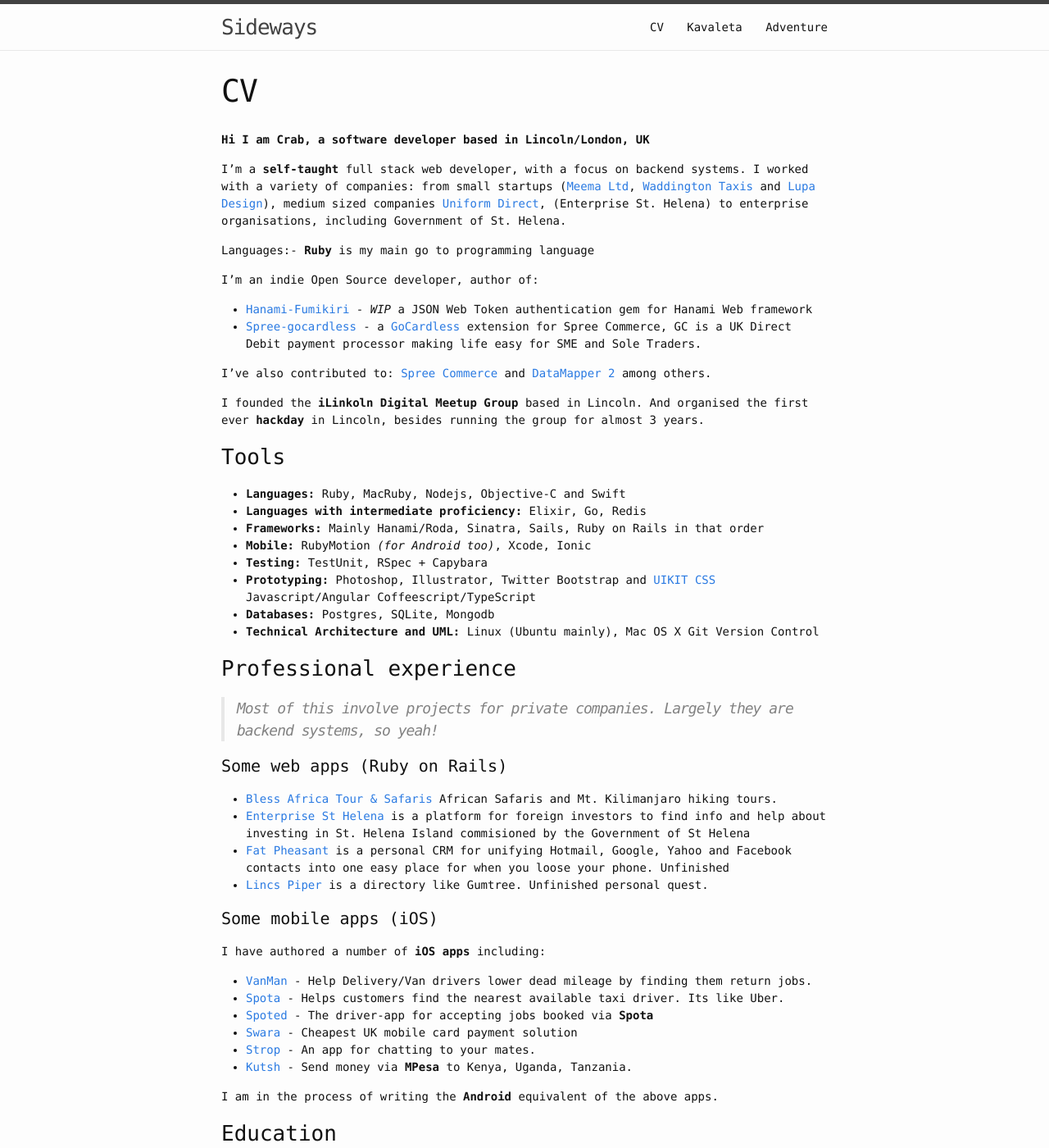
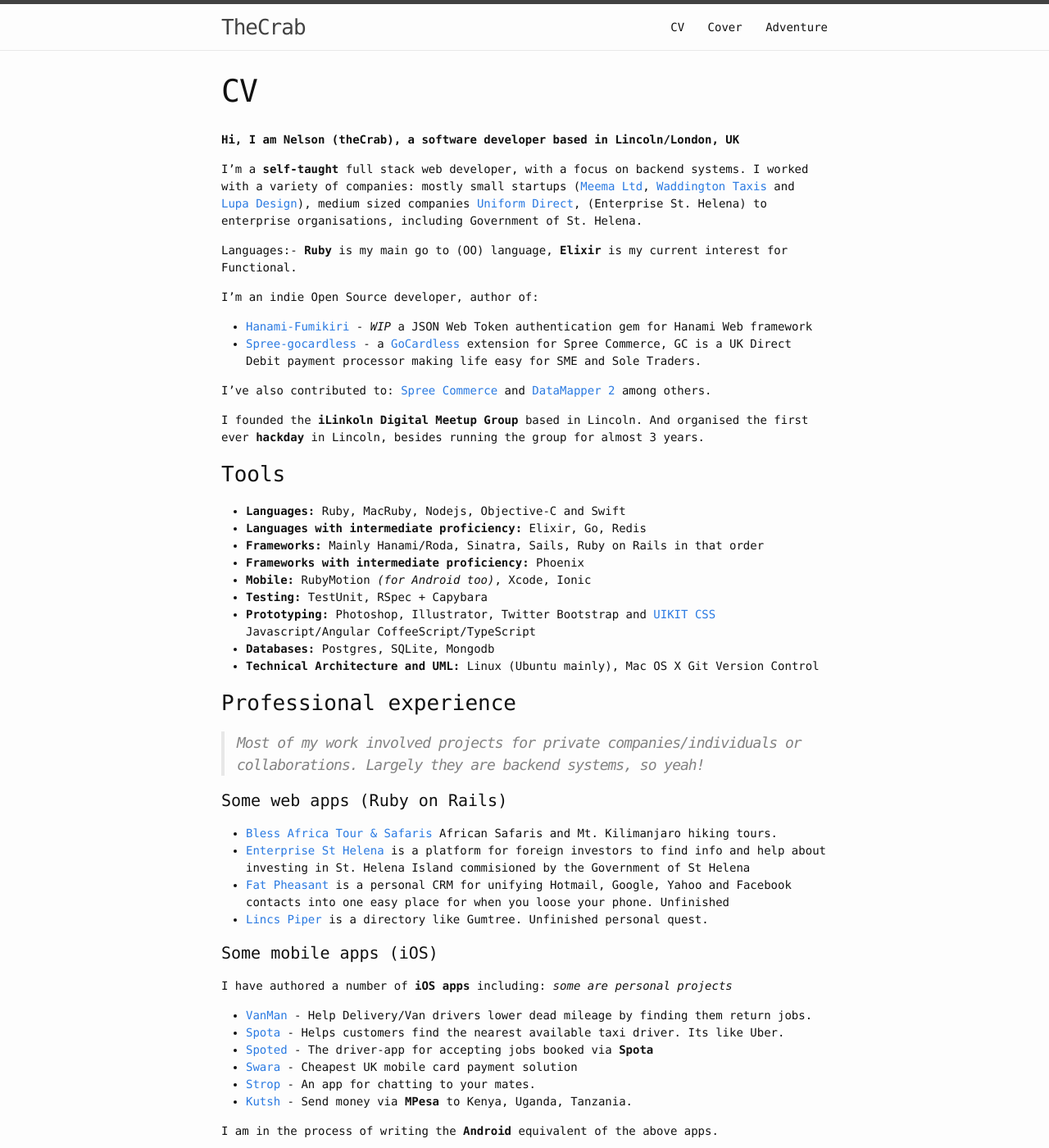
Before and after one commit to theCrab/theCrab, a Jekyll site: the page built from about.md, in a window 1280 px wide and 1400 px high. Shown: the whole window at 82% size. Built offline with Jekyll 4.4.1, drawn with Linux system fonts in a browser that asks for light colours; some of the changed text lies outside the part shown.

Commit message:
Update many pages

```diff
--- a/_config.yml
+++ b/_config.yml
@@ -6,7 +6,7 @@
 # 'jekyll serve'. If you change this file, please restart the server process.
 
 # Site settings
-title: Sideways
+title: TheCrab
 email: mail@ilinkoln.org
 description: > # this means to ignore newlines until "baseurl:"
   They ask why I walk. I just walk, sideways. That's all I do.
--- a/_posts/2016-07-25-rails-piper.markdown
+++ b/_posts/2016-07-25-rails-piper.markdown
@@ -1,7 +1,7 @@
 ---
 layout: post
 title:  "Rails Piper"
-date:   2016-07-25 15:00:00 +0100
+date:   2017-07-25 15:00:00 +0100
 author: The Crab
 categories: ruby, rails
 ---
--- a/about.md
+++ b/about.md
@@ -3,17 +3,16 @@ layout: page
 title: CV
 permalink: /about/
 ---
-**Hi I am Crab, a software developer based in Lincoln/London, UK**
+**Hi, I am Nelson (theCrab), a software developer based in Lincoln/London, UK**
 
-I'm a **self-taught** full stack web developer, with a focus on backend systems. I worked with a variety of companies: from small startups ([Meema Ltd](http://mema.co.uk), [Waddington Taxis](http://waddingtingtontaxis.co.uk) and [Lupa Design](http://lupa-design.com)), medium sized companies [Uniform Direct](http://uniform-direct.com), (Enterprise St. Helena) to enterprise organisations, including Government of St. Helena.
+I'm a **self-taught** full stack web developer, with a focus on backend systems. I worked with a variety of companies: mostly small startups ([Meema Ltd](http://mema.co.uk), [Waddington Taxis](http://waddingtingtontaxis.co.uk) and [Lupa Design](http://lupa-design.com)), medium sized companies [Uniform Direct](http://uniform-direct.com), (Enterprise St. Helena) to enterprise organisations, including Government of St. Helena.
 
-Languages:- **Ruby** is my main go to programming language
+Languages:- **Ruby** is my main go to (OO) language, **Elixir** is my current interest for Functional.
 
 I'm an indie Open Source developer, author of:
 
 - [Hanami-Fumikiri](https://github.com/theCrab/hanami-fumikiri) ‐ _WIP_ a JSON Web Token authentication gem for Hanami Web framework
 - [Spree-gocardless](https://github.com/theCrab/spree_gocardless) ‐ a [GoCardless](https://gocardless.com) extension for Spree Commerce, GC is a UK Direct Debit payment processor making life easy for SME and Sole Traders.
-
 
 I've also contributed to: [Spree Commerce](http://spreecommerce.com) and [DataMapper 2](http://datamapper.org) among others.
 
@@ -23,10 +22,11 @@ I founded the **iLinkoln Digital Meetup Group** based in Lincoln. And organised
 - **Languages:** Ruby, MacRuby, Nodejs, Objective-C and Swift
 - **Languages with intermediate proficiency:** Elixir, Go, Redis
 - **Frameworks:** Mainly Hanami/Roda, Sinatra, Sails, Ruby on Rails in that order
+- **Frameworks with intermediate proficiency:** Phoenix
 - **Mobile:** RubyMotion _(for Android too)_, Xcode, Ionic
 - **Testing:** TestUnit, RSpec + Capybara
 - **Prototyping:** Photoshop, Illustrator, Twitter Bootstrap and [UIKIT CSS](http://getuikit.com)
-Javascript/Angular Coffeescript/TypeScript
+Javascript/Angular CoffeeScript/TypeScript
 - **Databases:** Postgres, SQLite, Mongodb
 - **Technical Architecture and UML:** Linux (Ubuntu mainly), Mac OS X
 Git Version Control
@@ -34,7 +34,8 @@ Git Version Control
 
 ### Professional experience
 
-> Most of this involve projects for private companies. Largely they are backend systems, so yeah!
+> Most of my work involved projects for private companies/individuals or collaborations. Largely they are backend systems, so yeah!
+
 
 #### Some web apps (Ruby on Rails)
 - [Bless Africa Tour & Safaris](http://bats.herokuapp.com/) African Safaris and Mt. Kilimanjaro hiking tours.
@@ -43,7 +44,7 @@ Git Version Control
 - [Lincs Piper](http://lincspiper.co.uk/) is a directory like Gumtree. Unfinished personal quest.
 
 #### Some mobile apps (iOS)
-I have authored a number of **iOS apps** including:
+I have authored a number of **iOS apps** including: _some are personal projects_
 
 - [VanMan](http://paxiapp.uk/vanman) - Help Delivery/Van drivers lower dead mileage by finding them return jobs.
 - [Spota](http://paxiapp.uk/spota) - Helps customers find the nearest available taxi driver. Its like Uber.
@@ -58,10 +59,10 @@ I am in the process of writing the **Android** equivalent of the above apps.
 I am still an undergraduate student of BA Architecture &mdash; _currently on a sabbatical_, since discovering software programming, its taken over me.
 <hr>
 
-### Hire me, I'm available.
+#### Hire me, I'm available.
 
-I can help remotely as software architect and developer. I can also do on site training for Ruby, Hanami Web Framework and web development.
+I can help remotely as software architect or developer. I can also do on site Ruby, Hanami Web Framework and web development.
 
-Please get [in touch](mailto:mail@ilinkoln.org).
+Please get [in touch](mailto:nelson@ilinkoln.org).
 
-From time to time, I publish articles on http://thecrab.github.io
+From time to time, I publish articles [http://thecrab.github.io](http://thecrab.github.io)
--- a/index.html
+++ b/index.html
@@ -4,7 +4,7 @@ layout: default
 
 <div class="home">
 
-  <h1 class="page-heading">Posts</h1>
+  <!-- <h1 class="page-heading">Posts</h1> -->
 
   <ul class="post-list">
     {% for post in site.posts %}
```
Also changed, not shown: cover-letter.md (+19 -2 lines).
